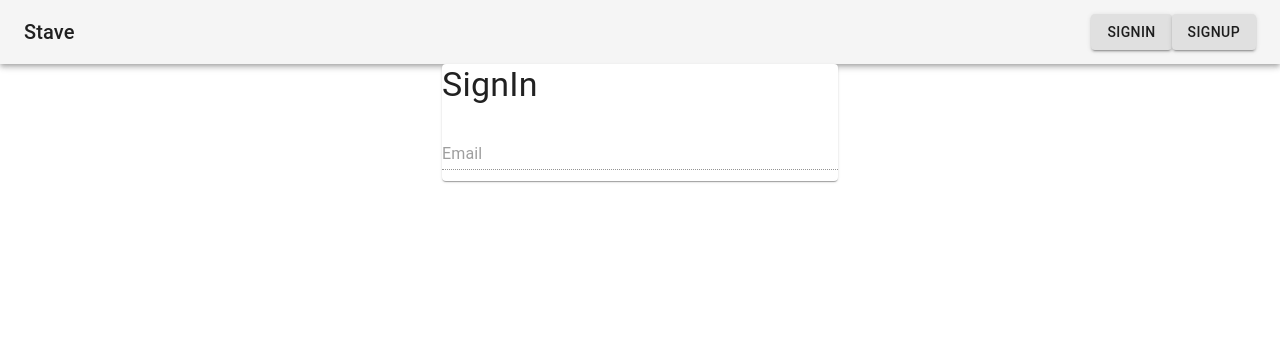
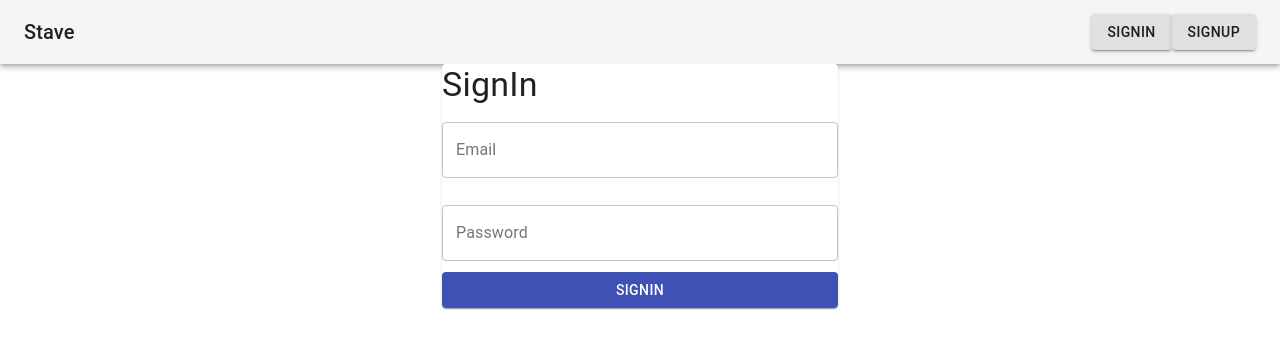
Before and after one commit to StaveService/front, a React (Create React App) app: page /signin in a window 1280 px wide. Shown: the top 348 px of the page. Built offline with nearby package versions, Linux system fonts and the light colour scheme.

Commit message:
add LoadingButton & update SignIn & update SignUp

```diff
--- /dev/null
+++ b/src/components/LoadingButton.tsx
@@ -0,0 +1,40 @@
+import React from 'react';
+import Button from '@material-ui/core/Button';
+import CircularProgress from '@material-ui/core/CircularProgress';
+
+interface ILoadingButton {
+  loading: boolean;
+  children: React.ReactNode;
+  color?: 'primary' | 'secondary';
+  fullWidth?: boolean;
+  onClick?: () => void;
+}
+const LoadingButton: React.FC<ILoadingButton> = ({
+  loading,
+  children,
+  color,
+  fullWidth,
+  onClick,
+}: ILoadingButton) => (
+  <Button
+    type="submit"
+    variant="contained"
+    color={color}
+    startIcon={
+        loading && <CircularProgress size={20} />
+    }
+    disabled={loading}
+    disableElevation
+    fullWidth={fullWidth}
+    onClick={onClick}
+  >
+    {children}
+  </Button>
+);
+LoadingButton.defaultProps = {
+  color: 'primary',
+  fullWidth: true,
+  onClick: undefined,
+};
+
+export default LoadingButton;
--- a/src/pages/SignIn.tsx
+++ b/src/pages/SignIn.tsx
@@ -4,24 +4,43 @@ import Paper from '@material-ui/core/Paper';
 import Typography from '@material-ui/core/Typography';
 import { useForm } from 'react-hook-form';
 import ControlTextField from '../components/ControlTextField';
+import LoadingButton from '../components/LoadingButton';
 
 const SignIn:React.FC = () => {
-  const { errors, control } = useForm();
+  const { errors, control, handleSubmit } = useForm();
+  const onSubmit = () => {
+    console.log('a');
+  };
   return (
     <Container maxWidth="xs">
       <Paper>
         <Typography variant="h4">SignIn</Typography>
-        <form>
+        <form onSubmit={handleSubmit(onSubmit)}>
           <ControlTextField
             type="email"
             name="email"
             label="Email"
+            variant="outlined"
             control={control}
             defaultValue=""
-            disabled
             errors={errors}
+            disabled={false}
             fullWidth
           />
+          <ControlTextField
+            type="password"
+            name="password"
+            label="Password"
+            variant="outlined"
+            control={control}
+            defaultValue=""
+            errors={errors}
+            disabled={false}
+            fullWidth
+          />
+          <LoadingButton loading={false}>
+            SignIn
+          </LoadingButton>
         </form>
       </Paper>
     </Container>
--- a/src/pages/SignUp.tsx
+++ b/src/pages/SignUp.tsx
@@ -1,14 +1,94 @@
 import React from 'react';
+import { useForm } from 'react-hook-form';
 import Container from '@material-ui/core/Container';
 import Paper from '@material-ui/core/Paper';
 import Typography from '@material-ui/core/Typography';
+import ControlTextField from '../components/ControlTextField';
+import LoadingButton from '../components/LoadingButton';
 
-const SignUp:React.FC = () => (
+const SignUp:React.FC = () => {
+  const { errors, control, handleSubmit } = useForm();
+  const onSubmit = () => {
+    console.log('a');
+  };
+  return (
     <Container maxWidth="xs">
       <Paper>
         <Typography variant="h4">SignUp</Typography>
+        <form onSubmit={handleSubmit(onSubmit)}>
+          <ControlTextField
+            type="nickname"
+            name="nickname"
+            label="NickName"
+            variant="outlined"
+            control={control}
+            defaultValue=""
+            errors={errors}
+            disabled={false}
+            fullWidth
+          />
+          <ControlTextField
+            type="firstname"
+            name="firstname"
+            label="FirstName"
+            variant="outlined"
+            control={control}
+            defaultValue=""
+            errors={errors}
+            disabled={false}
+            fullWidth
+          />
+          <ControlTextField
+            type="lastname"
+            name="lastname"
+            label="LastName"
+            variant="outlined"
+            control={control}
+            defaultValue=""
+            errors={errors}
+            disabled={false}
+            fullWidth
+          />
+          <ControlTextField
+            type="email"
+            name="email"
+            label="Email"
+            variant="outlined"
+            control={control}
+            defaultValue=""
+            errors={errors}
+            disabled={false}
+            fullWidth
+          />
+          <ControlTextField
+            type="password"
+            name="password"
+            label="Password"
+            variant="outlined"
+            control={control}
+            defaultValue=""
+            errors={errors}
+            disabled={false}
+            fullWidth
+          />
+          <ControlTextField
+            type="password_confirmation"
+            name="password_confirmation"
+            label="Password_confirmation"
+            variant="outlined"
+            control={control}
+            defaultValue=""
+            errors={errors}
+            disabled={false}
+            fullWidth
+          />
+          <LoadingButton loading={false}>
+            SignUp
+          </LoadingButton>
+        </form>
       </Paper>
     </Container>
   );
+};
 
 export default SignUp;
```
Lines whose indentation alone changed are shown as unchanged.
